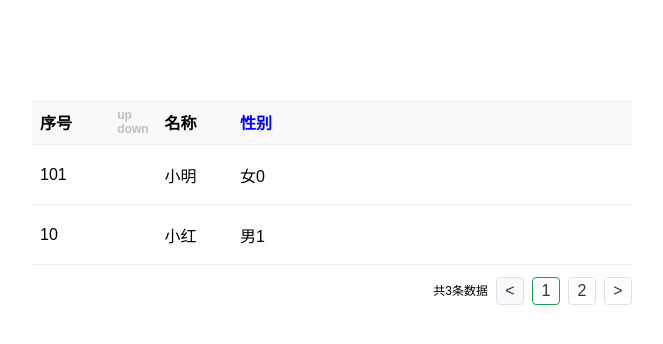
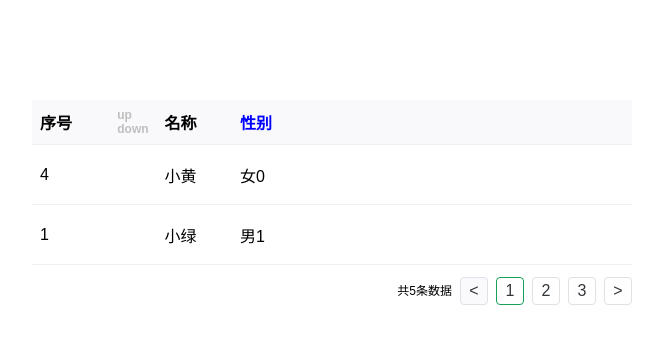
Before and after one commit to Zhengshuda/code_test, a Vue app: page / in a window 1280 px wide. Shown: the top 344 px of the page, without its empty margins (308-971 px from the left). Built offline with nearby package versions, Linux system fonts and the light colour scheme.

Commit message:
[fix]修改分页和排序的功能

```diff
--- a/demo/App.vue
+++ b/demo/App.vue
@@ -31,13 +31,13 @@ export default defineComponent({
         title: "序号",
         key: "num",
         sort: true,
-        sortFn(direction: string, a: number, b: number) {
-          if (direction === 'ASC') {
-            return b - a;
-          }
+        // sortFn(direction: string, a: number, b: number) {
+        //   if (direction === 'ASC') {
+        //     return b - a;
+        //   }
 
-          return a - b;
-        }
+        //   return a - b;
+        // }
       },
       {
         title: "名称",
@@ -91,27 +91,37 @@ export default defineComponent({
     };
   },
 
-  // mounted () {
-  //   setTimeout(() => {
-  //     this.changeData([
-  //       {
-  //       num: "101",
-  //       name: "小黄",
-  //       sex: 0,
-  //     },
-  //     {
-  //       num: "10",
-  //       name: "小绿",
-  //       sex: 1,
-  //     },
-  //     {
-  //       num: "11",
-  //       name: "小蓝",
-  //       sex: 0,
-  //     },
-  //     ])
-  //   }, 2000);
-  // }
+  mounted () {
+    setTimeout(() => {
+      this.changeData([
+        {
+        num: "4",
+        name: "小黄",
+        sex: 0,
+      },
+      {
+        num: "1",
+        name: "小绿",
+        sex: 1,
+      },
+      {
+        num: "2",
+        name: "小蓝",
+        sex: 0,
+      },
+      {
+        num: "5",
+        name: "小红",
+        sex: 0,
+      },
+      {
+        num: "3",
+        name: "小黑",
+        sex: 0,
+      },
+      ])
+    }, 2000);
+  }
 });
 </script>
 <style>
--- a/src/table/components/Pagenation.tsx
+++ b/src/table/components/Pagenation.tsx
@@ -3,9 +3,9 @@
  */
 
 import {
-  defineComponent, inject,
+  computed,
+  defineComponent, inject
 } from "@vue/composition-api";
-import { VNode } from "vue";
 import { TableKey, TableKeyInjection } from "../types";
 import PageBtn from "./PageBtn";
 
@@ -20,8 +20,8 @@ export default defineComponent({
       setPagenationStep
     } = InjectData;
 
-    function renderBtn() {
-      let btns: VNode[] = [];
+    const pageBtns = computed(() => {
+      let btns = [];
       for (let i = 0; i < originPageRef.value.totalPage; i++) {
         btns.push(
           (<PageBtn
@@ -30,7 +30,8 @@ export default defineComponent({
         );
       }
       return btns;
-    }
+    });
+
     return () => (
       <div class="table-pagenation-content">
         <div class="table-pagenation-content__total">
@@ -40,7 +41,7 @@ export default defineComponent({
           direction='left'
           cls={originPageRef.value.page === 1 ? 'isFirst' : ''}
           on-click={lastPagenationStep} />
-        {renderBtn()}
+        {pageBtns.value}
         <PageBtn
           direction='right'
           cls={originPageRef.value.page === originPageRef.value.totalPage ? 'isLast' : ''}
--- a/src/table/hook/use-data.ts
+++ b/src/table/hook/use-data.ts
@@ -1,5 +1,5 @@
 import { computed, ComputedRef, Ref, ref, watch, nextTick } from "@vue/composition-api";
-import { cloneDeep, merge } from "lodash";
+import { cloneDeep, sortBy } from "lodash";
 import type { TablePublicProps, DataType, SortDirection, SortFnType, SortFnDirection, TableColumns, TableColumn, PageNationType } from "../types";
 
 const DEFAULT_PAGENATION: PageNationType = {
@@ -48,6 +48,8 @@ export function useData(props: TablePublicProps): {
 
     // todo-jest 单测测试值的变化
     watch(originData, () => {
+        sortDataRef.value = [];
+        originPageRef.value = structurePageData();
         if (props.pagenation) {
             setPageData();
             return;
@@ -106,11 +108,11 @@ export function useData(props: TablePublicProps): {
         // 默认排序
         function defaultSort() {
             if (direction === 'DESC') {
-                data.sort();
+                data = sortBy(data, item => item[key]);
                 return data.reverse();
             }
 
-            return data.sort();
+            return sortBy(data, item => item[key]);
         }
 
         dataRef.value = defaultSort();
@@ -127,10 +129,12 @@ export function useData(props: TablePublicProps): {
         const size = defaultPagenation.size || 1;
         const totalPage = Math.floor(currentDataLength / size) + currentDataLength % size;
 
-        const pageData = merge(defaultPagenation, {
+        const pageData = {
+            page: defaultPagenation.page,
+            size: defaultPagenation.size,
             totalPage,
             totalData: currentDataLength,
-        });
+        };
 
         return pageData;
     }
```
